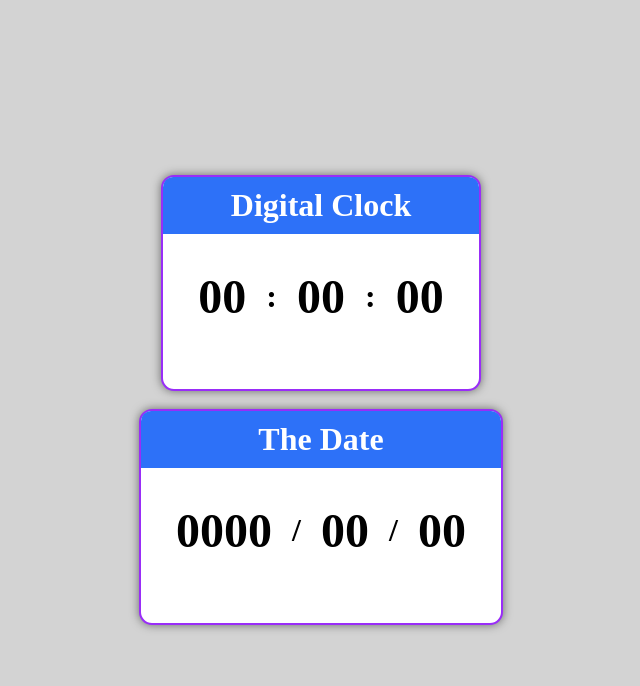
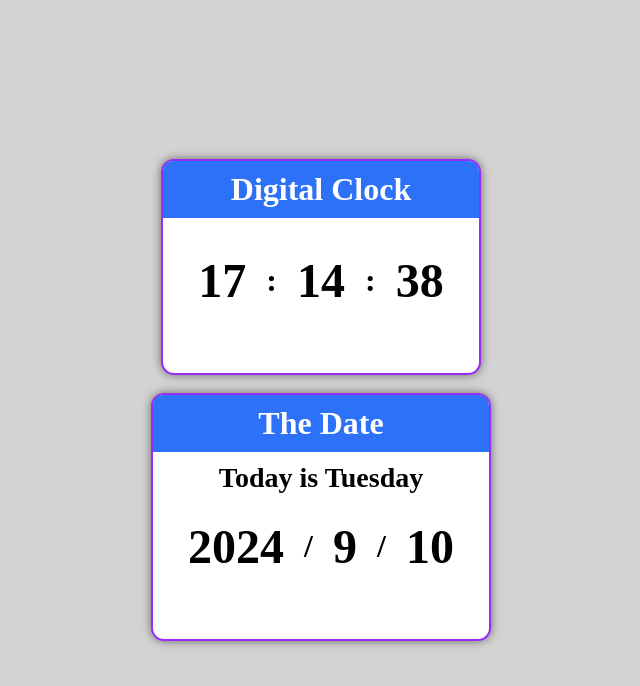
Before and after one commit to Codelearner123456/Digital-Clock, a plain HTML site: page index.html in a window 1280 px wide. Shown: the whole page, without its empty margins (319-959 px from the left). Drawn offline with Linux system fonts and the light colour scheme.

Commit message:
Update index.html

```diff
--- a/index.html
+++ b/index.html
@@ -33,6 +33,6 @@
       </div>
     </div>
 
-    <script src="/Digital Clock/script.js"></script>
+    <script src="/script.js"></script>
   </body>
 </html>
```
